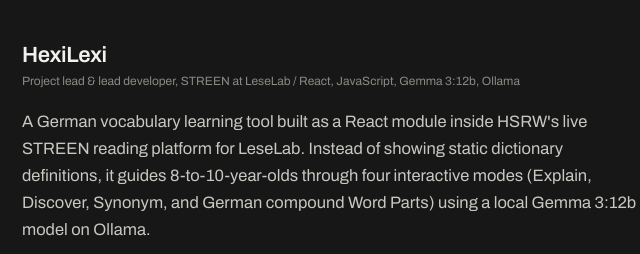
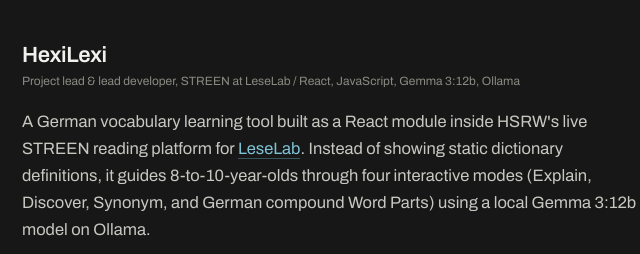
Before and after one commit to taaha17/taaha17.github.io, a plain HTML site: page index.html in a window 1280 px wide. Shown: the part 1876-2130 px from the top of the page, 230-870 px from the left. Drawn offline with Linux system fonts and the light colour scheme.

Commit message:
Restore live https://leselab.de/ link in HexiLexi section

```diff
--- a/index.html
+++ b/index.html
@@ -353,8 +353,7 @@
       </div>
       <div class="meta">Project lead &amp; lead developer, STREEN at LeseLab / React, JavaScript, Gemma 3:12b, Ollama</div>
 
-      <!-- shortcut: leselab.de is temporarily offline, restore anchor href="http://leselab.de/" once server is back -->
-      <p>A German vocabulary learning tool built as a React module inside HSRW's live STREEN reading platform for LeseLab. Instead of showing static dictionary definitions, it guides 8-to-10-year-olds through four interactive modes (Explain, Discover, Synonym, and German compound Word Parts) using a local Gemma 3:12b model on Ollama.</p>
+      <p>A German vocabulary learning tool built as a React module inside HSRW's live STREEN reading platform for <a href="https://leselab.de/" target="_blank" rel="noopener">LeseLab</a>. Instead of showing static dictionary definitions, it guides 8-to-10-year-olds through four interactive modes (Explain, Discover, Synonym, and German compound Word Parts) using a local Gemma 3:12b model on Ollama.</p>
       <p>Tested across four classroom sessions in two primary schools (N = 38). Moving from Llama 3.3 (30–45 s wait times) to Gemma 3:12b and splitting one slow prompt into two focused steps made live classroom use practical.</p>
 
       <div class="pipeline">
```
